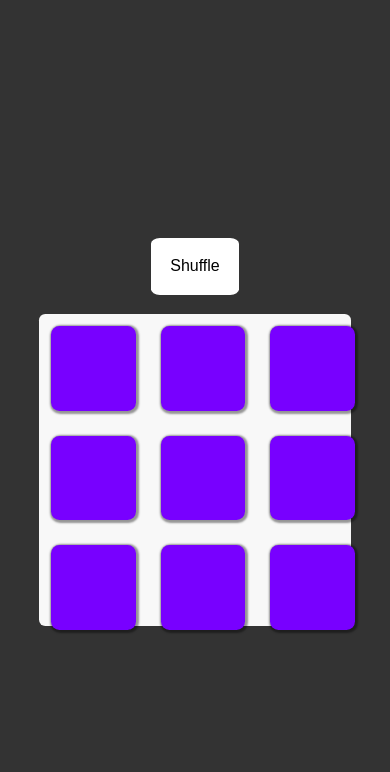
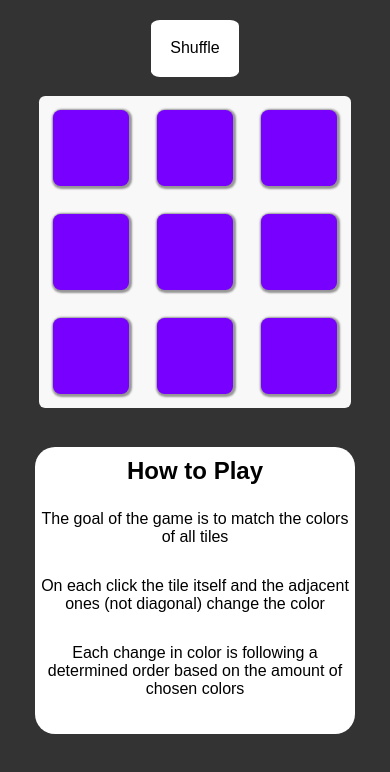
Before and after one commit to statist32/squarepair, a React (Create React App) app: page / in a window 390 px wide. Shown: the top 772 px of the page. Built offline with nearby package versions, Linux system fonts and the light colour scheme.

Commit message:
added Instructions and imporved media query a bit

```diff
--- a/src/App.css
+++ b/src/App.css
@@ -2,3 +2,16 @@
   margin: 0;
   padding: 0;
 }
+
+.app-wrapper {
+  display: flex;
+  justify-content: space-around;
+  align-content: space-around;
+  align-items: center;
+}
+
+@media (max-width: 700px) {
+  .app-wrapper {
+    flex-direction: column;
+  }
+}
--- a/src/App.js
+++ b/src/App.js
@@ -1,8 +1,13 @@
 import React, { memo } from 'react'
+import './App.css'
 import { Board } from './components/screens/Board/Board'
-import './App.css'
+import { Instruction } from './components/screens/Instruction/Instruction'
 function _App() {
-  return <Board />
+  return (
+    <div className='app-wrapper'>
+      <Board /> <Instruction />
+    </div>
+  )
 }
 
 export const App = memo(_App)
--- a/src/components/screens/Board/Board.css
+++ b/src/components/screens/Board/Board.css
@@ -1,19 +1,21 @@
 :root {
   --green-won: #3be31c;
+  --board-size: 65vh;
 }
 .board-wrapper {
   height: 100%;
-  width: 100%;
+  width: var(--board-size);
   display: flex;
   justify-content: center;
   align-items: center;
   align-content: flex;
   flex-direction: column;
+  flex: 1;
 }
 
 .board {
-  height: 40vw;
-  width: 40vw;
+  height: var(--board-size);
+  width: var(--board-size);
   background: #f8f8f8;
   border-radius: 2%;
   display: flex;
@@ -44,7 +46,7 @@
 
 @media (max-width: 700px) {
   .shuffle-btn {
-    margin: 5%;
+    margin: 5% 0;
     padding: 5%;
   }
   .tile {
@@ -54,4 +56,7 @@
     height: 80vw;
     width: 80vw;
   }
+  .board-wrapper {
+    max-width: 100%;
+  }
 }
--- a/src/components/screens/Board/Tile.css
+++ b/src/components/screens/Board/Tile.css
@@ -1,8 +1,16 @@
 .tile {
   background: lightgray;
   border-radius: 10%;
-  min-height: 10vh;
-  min-width: 10vh;
+  height: 10vh;
+  width: 10vh;
+
   transition: 100ms background-color;
   box-shadow: 1px 1px 2px 2px rgb(0, 0, 0, 0.4);
 }
+
+@media (max-width: 700px) {
+  .tile {
+    height: 9vh;
+    width: 9vh;
+  }
+}
--- /dev/null
+++ b/src/components/screens/Instruction/Instruction.css
@@ -0,0 +1,32 @@
+.instruction-wrapper {
+  height: 30%;
+  width: 15%;
+
+  background: white;
+  display: flex;
+  flex-direction: column;
+  justify-content: center;
+  align-content: center;
+  align-items: center;
+  border-radius: 20px;
+  padding: 1%;
+  text-align: center;
+}
+
+.instruction-header {
+  margin: 2% 0 8% 0;
+}
+.rules {
+  list-style: none;
+}
+
+.rules li {
+  margin-bottom: 10%;
+}
+
+@media (max-width: 700px) {
+  .instruction-wrapper {
+    width: 80%;
+    margin: 10% 0;
+  }
+}
--- /dev/null
+++ b/src/components/screens/Instruction/Instruction.js
@@ -0,0 +1,22 @@
+import React, { memo } from 'react'
+import './Instruction.css'
+function _Instruction() {
+  return (
+    <div className='instruction-wrapper'>
+      <h2 className='instruction-header'>How to Play</h2>
+      <ul className='rules'>
+        <li>The goal of the game is to match the colors of all tiles</li>
+        <li>
+          On each click the tile itself and the adjacent ones (not diagonal)
+          change the color
+        </li>
+        <li>
+          Each change in color is following a determined order based on the
+          amount of chosen colors
+        </li>
+      </ul>
+    </div>
+  )
+}
+
+export const Instruction = memo(_Instruction)
```
